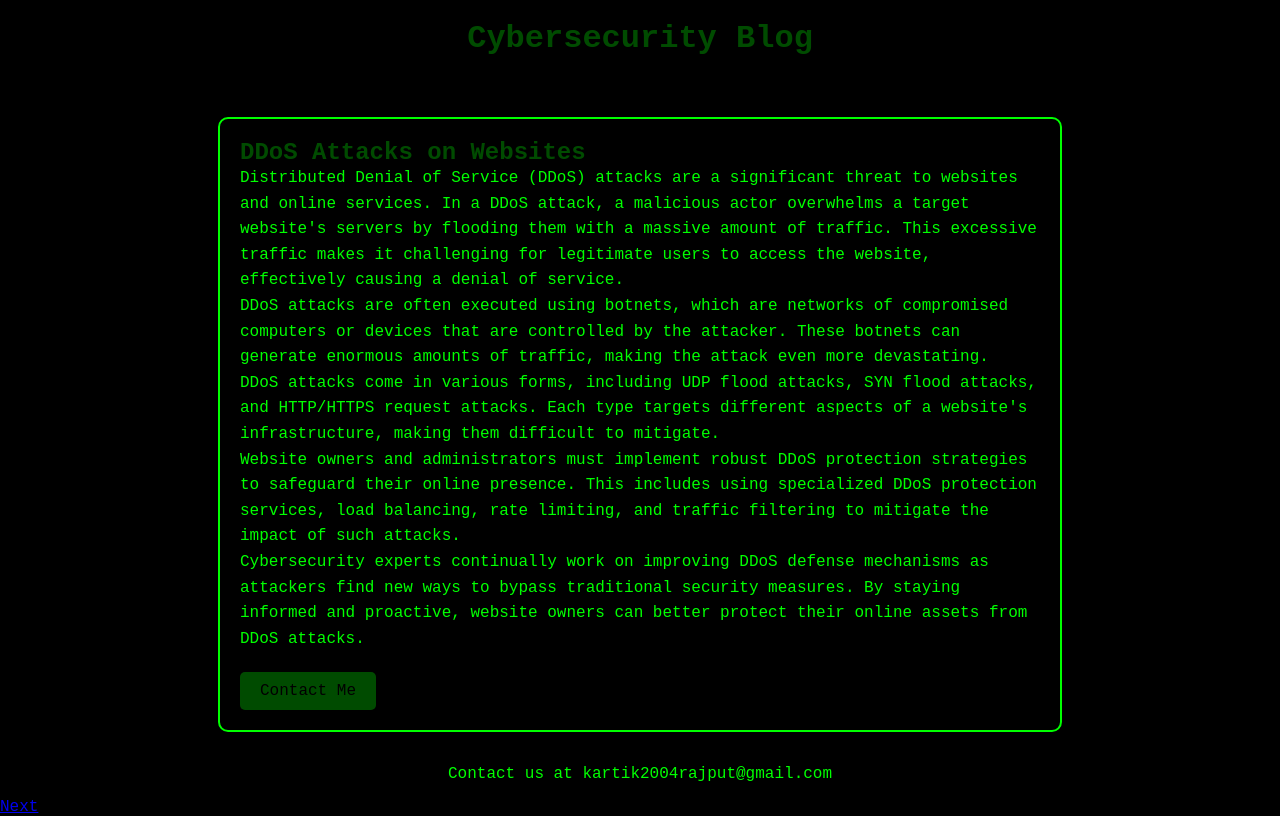
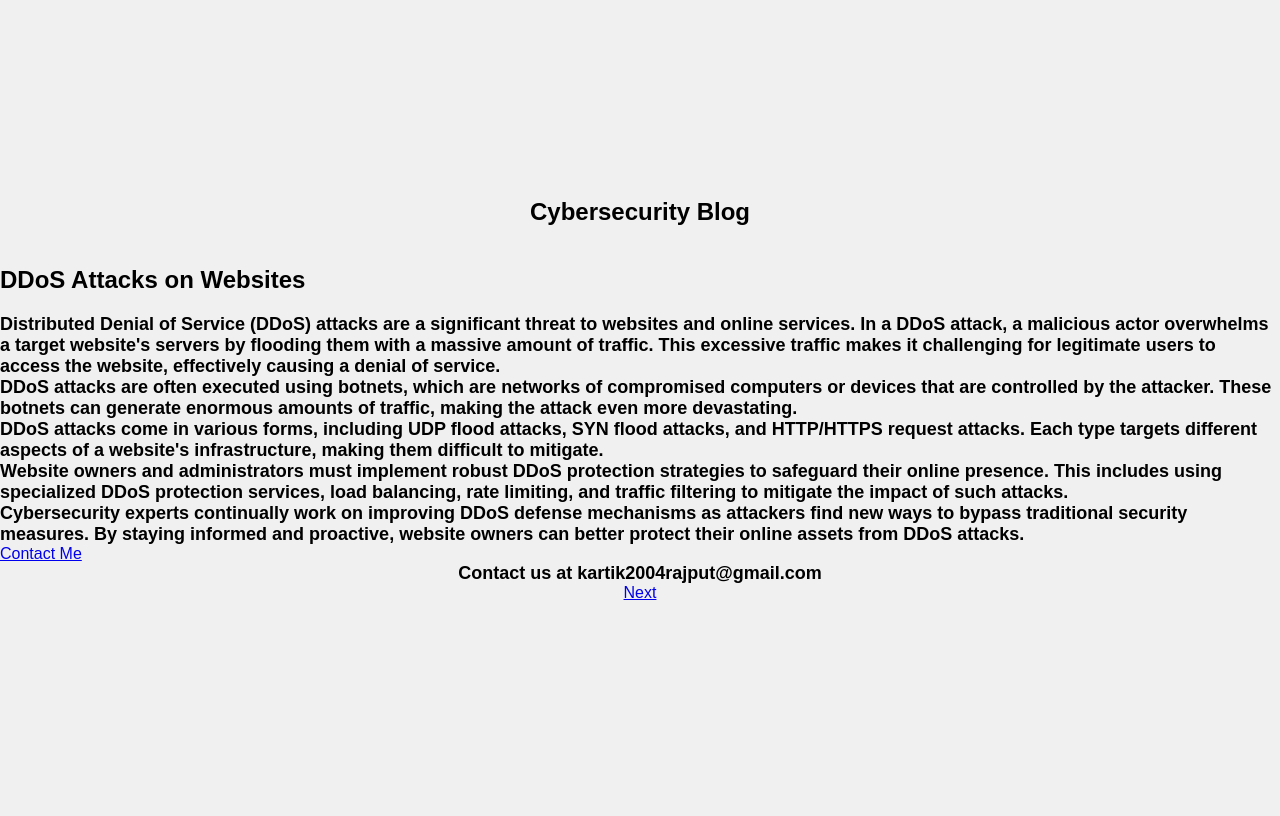
Before and after one commit to Kartikrajpu/profoundcore, a PHP site: page /page2.html in a window 1280 px wide. After the commit the page ends 600 px from the top, so only its background shows below. Run offline with PHP 8.4, Linux system fonts and the light colour scheme.

Commit message:
Update style.css

```diff
--- a/style.css
+++ b/style.css
@@ -1,72 +1,51 @@
-/* Reset some default styles for better consistency */
-body, h1, h2, p, footer {
+/* Reset some default browser styles */
+html, body, h1, p, label, input, button {
     margin: 0;
     padding: 0;
 }
 
+/* Set a background color and center content */
 body {
-    background-color: #000;
-    font-family: 'Courier New', monospace;
-    color: #00FF00;
+    background-color: #f0f0f0;
+    display: flex;
+    flex-direction: column;
+    align-items: center;
+    justify-content: center;
+    height: 100vh;
+    font-family: Arial, sans-serif;
 }
 
-header {
-    background-color: #000;
-    padding: 20px;
-    text-align: center;
-}
-
-main {
-    max-width: 800px;
-    margin: 20px auto;
-    padding: 20px;
-    background-color: #000;
-    border: 2px solid #00FF00;
-    border-radius: 10px;
-}
-
+/* Style the header */
 h1 {
-    color: #00FF00;
+    font-size: 24px;
     margin-bottom: 20px;
 }
 
-p {
-    line-height: 1.6;
+/* Style the input and button */
+label, input, button {
+    margin-bottom: 10px;
 }
 
-/* Style the "Contact Me" button */
-.contact-btn {
-    display: inline-block;
-    padding: 10px 20px;
-    background-color: #00FF00;
-    color: #000;
-    text-decoration: none;
-    border-radius: 5px;
-    margin-top: 20px;
-    transition: background-color 0.3s ease;
-    box-shadow: 0px 2px 5px rgba(0, 0, 0, 0.3);
+input[type="text"] {
+    width: 300px;
+    padding: 5px;
+    font-size: 16px;
 }
 
-.contact-btn:hover {
-    background-color: #0F0;
+button {
+    padding: 5px 10px;
+    background-color: #007bff;
+    color: white;
+    border: none;
+    cursor: pointer;
 }
 
-footer {
-    background-color: #000;
-    padding: 10px;
-    text-align: center;
+button:hover {
+    background-color: #0056b3;
 }
 
-/* Add some blinking effect to the hacking theme */
-@keyframes blink {
-    0%, 100% {
-        opacity: 1;
-    }
-    50% {
-        opacity: 0;
-    }
+/* Style the translated text */
+p {
+    font-size: 18px;
+    font-weight: bold;
 }
-
-h1, h2, .contact-btn {
-    animation: blink 1s infinite;
-}
```
